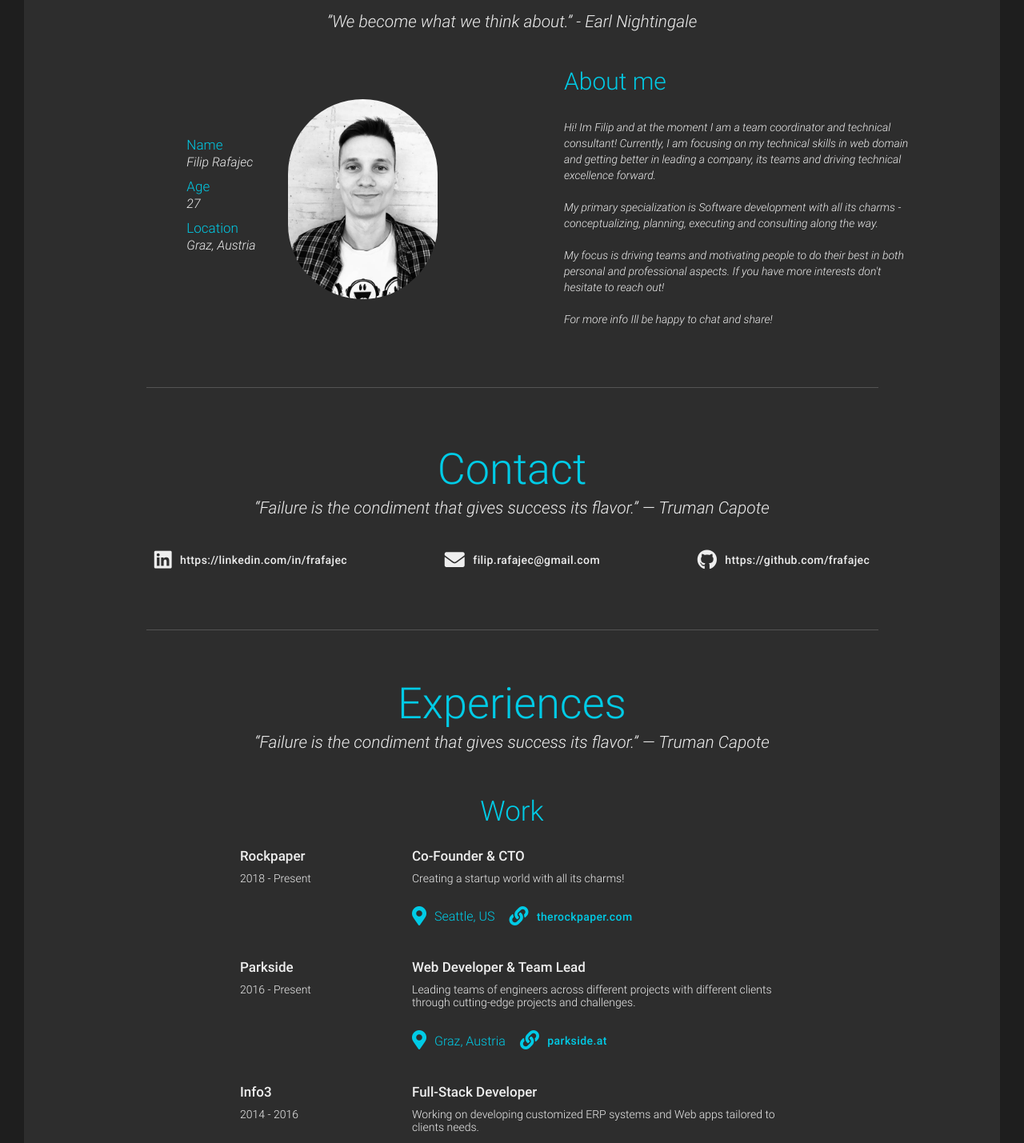
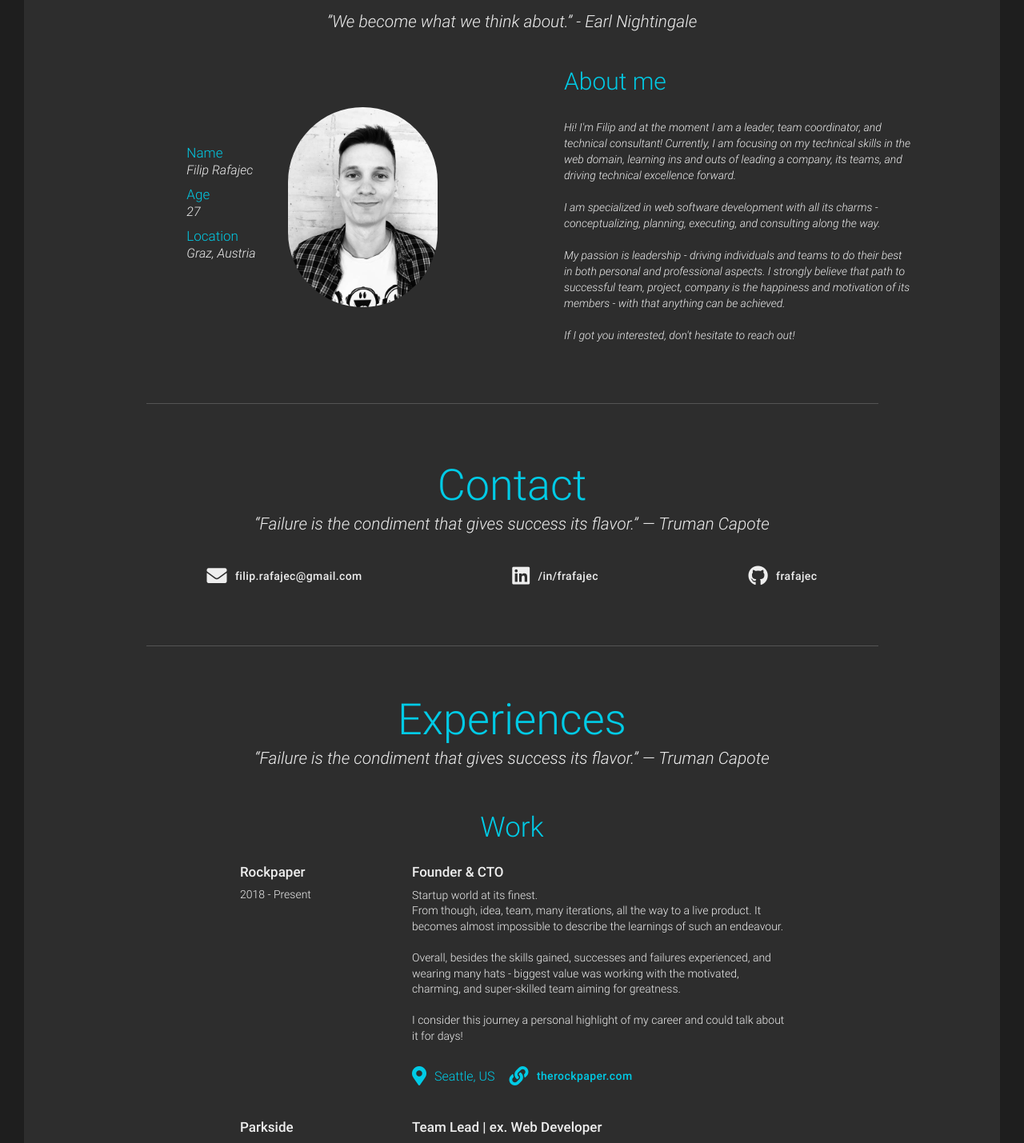
Before and after one commit to frafajec/frafajec.github.io, a React (Create React App) app: page / in a window 1280 px wide. Shown: the part 813-2242 px from the top of the page at 80% size. Built offline with nearby package versions, Linux system fonts and the light colour scheme.

Commit message:
text updates

```diff
--- a/src/components/Contact/index.tsx
+++ b/src/components/Contact/index.tsx
@@ -31,6 +31,14 @@ class Contact extends React.Component<IContactProps, IContactState> {
             />
             <div className={classes.row}>
               <Button
+                href={`mailto:${urls.EMAIL}`}
+                onClick={GA.openEmail}
+                className={classes.navLink}
+              >
+                <i className={classes.icons + ' fas fa-envelope'} />
+                <span className={classes.navLinkText}>{urls.EMAIL}</span>
+              </Button>
+              <Button
                 href={urls.LINKEDIN}
                 rel="noreferrer"
                 target="_blank"
@@ -38,15 +46,7 @@ class Contact extends React.Component<IContactProps, IContactState> {
                 className={classes.navLink}
               >
                 <i className={classes.icons + ' fab fa-linkedin'} />
-                <span className={classes.navLinkText}>{urls.LINKEDIN}</span>
-              </Button>
-              <Button
-                href={`mailto:${urls.EMAIL}`}
-                onClick={GA.openEmail}
-                className={classes.navLink}
-              >
-                <i className={classes.icons + ' fas fa-envelope'} />
-                <span className={classes.navLinkText}>{urls.EMAIL}</span>
+                <span className={classes.navLinkText}>/in/frafajec</span>
               </Button>
               <Button
                 href={urls.GITHUB}
@@ -56,7 +56,7 @@ class Contact extends React.Component<IContactProps, IContactState> {
                 className={classes.navLink}
               >
                 <i className={classes.icons + ' fab fa-github'} />
-                <span className={classes.navLinkText}>{urls.GITHUB}</span>
+                <span className={classes.navLinkText}>frafajec</span>
               </Button>
             </div>
           </Grid>
--- a/src/components/Experiences/Tile/index.tsx
+++ b/src/components/Experiences/Tile/index.tsx
@@ -70,7 +70,7 @@ class Tile extends React.Component<ITileProps, ITileState> {
         </Grid>
         <Grid item className={classes.tileAbout}>
           <span className={classes.title}>{title}</span>
-          <span className={classes.desc}>{desc}</span>
+          <span className={classes.desc} dangerouslySetInnerHTML={{ __html: desc }} />
           <div className={classes.additional}>
             {renderLocation}
             {renderUrl}
--- a/src/components/Experiences/Tile/styles.ts
+++ b/src/components/Experiences/Tile/styles.ts
@@ -22,6 +22,7 @@ const styles = (theme: Theme) =>
     desc: {
       fontSize: theme.typography.pxToRem(14),
       fontWeight: 300,
+      lineHeight: 1.4,
       marginBottom: '10px',
 
       [theme.breakpoints.down('sm')]: {
--- a/src/components/Experiences/index.tsx
+++ b/src/components/Experiences/index.tsx
@@ -31,8 +31,13 @@ class Experiences extends React.Component<IExperiencesProps, IExperiencesState>
               <Tile
                 name="Rockpaper"
                 date="2018 - Present"
-                title="Co-Founder & CTO"
-                desc="Creating a startup world with all its charms!"
+                title="Founder & CTO"
+                desc={`Startup world at its finest.<br />
+                From though, idea, team, many iterations, all the way to a live product. It becomes almost impossible
+                to describe the learnings of such an endeavour.</br></br>
+                Overall, besides the skills gained, successes and failures experienced, and wearing many hats -
+                biggest value was working with the motivated, charming, and super-skilled team aiming for greatness.
+                </br></br>I consider this journey a personal highlight of my career and could talk about it for days!`}
                 location="Seattle, US"
                 url="https://www.therockpaper.com"
                 urlText="therockpaper.com"
@@ -40,8 +45,14 @@ class Experiences extends React.Component<IExperiencesProps, IExperiencesState>
               <Tile
                 name="Parkside"
                 date="2016 - Present"
-                title="Web Developer & Team Lead"
-                desc="Leading teams of engineers across different projects with different clients through cutting-edge projects and challenges."
+                title="Team Lead | ex. Web Developer"
+                desc={`Leading teams of engineers & designers across different agile projects with different clients
+                through cutting-edge projects and challenges.<br />
+                Each project with their own challenge and ambitions - this required careful planning of roadmap,
+                resources, features & technologies while maintaining stable and happy teams.<br />
+                Internally, company is experiencing growth which also required hiring and introducing new people,
+                adding new practices and changing existing ones all while keeping the company culture at highest
+                priority.`}
                 location="Graz, Austria"
                 url="https://www.parkside.at"
                 urlText="parkside.at"
@@ -50,16 +61,21 @@ class Experiences extends React.Component<IExperiencesProps, IExperiencesState>
                 name="Info3"
                 date="2014 - 2016"
                 title="Full-Stack Developer"
-                desc="Working on developing customized ERP systems and Web apps tailored to clients needs."
+                desc={`Working on developing customized ERP systems and Web apps tailored to clients needs.<br />
+                Custom client solutions required taking detailed specification from client and establishing trust based
+                relationship. Also, working with bigger companies, this was a good introduction into corporate
+                structures & learning the value of a good meeting.`}
                 location="Varazdin, Croatia"
                 url="http://www.info3.hr"
                 urlText="info3.hr"
               />
               <Tile
                 name="Freelance"
-                date="2011 - Present"
+                date="2011 - 2014"
                 title="Web projects"
-                desc="Working on lean projects for money or glory!"
+                desc={`Working on lean projects for money or glory!
+                  With various technologies and clients, this thought me the value of speed and precision in the
+                  world of web.`}
                 location="Worldwide"
               />
             </Section>
--- a/src/components/Nav/styles.ts
+++ b/src/components/Nav/styles.ts
@@ -15,7 +15,7 @@ const styles = (theme: Theme) =>
       marginBottom: '20px',
       padding: '0.625rem 0',
       position: 'fixed',
-      transition: 'all 150ms ease 0s',
+      transition: 'all 250ms ease 0s',
       width: '100%',
       // zIndex: 1100,
     },
--- a/src/components/Profile/index.tsx
+++ b/src/components/Profile/index.tsx
@@ -40,18 +40,20 @@ class Profile extends React.Component<IProfileProps> {
                 <div className={classes.about}>
                   <h3 className={classes.title}>About me</h3>
                   <p className={classes.description}>
-                    Hi! Im Filip and at the moment I am a team coordinator and technical consultant!
-                    Currently, I am focusing on my technical skills in web domain and getting better
-                    in leading a company, its teams and driving technical excellence forward.
+                    Hi! I'm Filip and at the moment I am a leader, team coordinator, and technical
+                    consultant! Currently, I am focusing on my technical skills in the web domain,
+                    learning ins and outs of leading a company, its teams, and driving technical
+                    excellence forward.
                     <br />
-                    <br /> My primary specialization is Software development with all its charms -
-                    conceptualizing, planning, executing and consulting along the way.
+                    <br /> I am specialized in web software development with all its charms -
+                    conceptualizing, planning, executing, and consulting along the way.
                     <br />
-                    <br /> My focus is driving teams and motivating people to do their best in both
-                    personal and professional aspects. If you have more interests don't hesitate to
-                    reach out!
+                    <br /> My passion is leadership - driving individuals and teams to do their best
+                    in both personal and professional aspects. I strongly believe that path to
+                    successful team, project, company is the happiness and motivation of its members
+                    - with that anything can be achieved.
                     <br />
-                    <br /> For more info Ill be happy to chat and share!
+                    <br /> If I got you interested, don't hesitate to reach out!
                   </p>
                 </div>
               </Grid>
```
